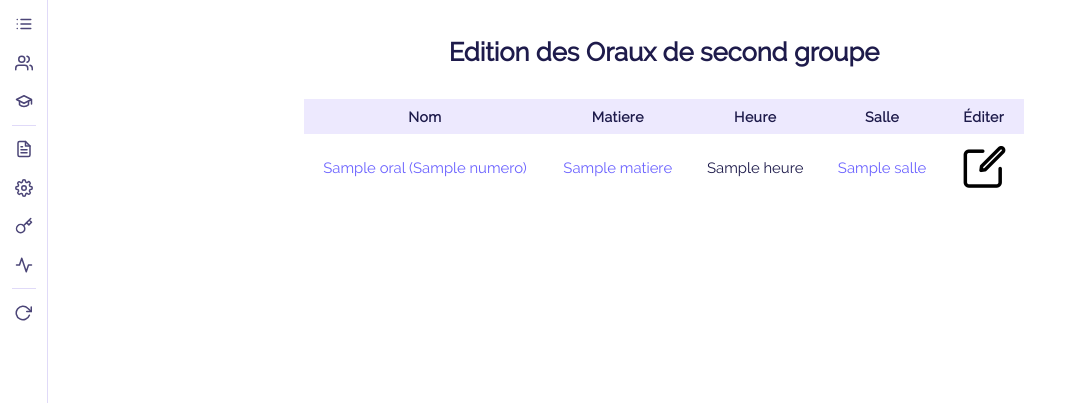
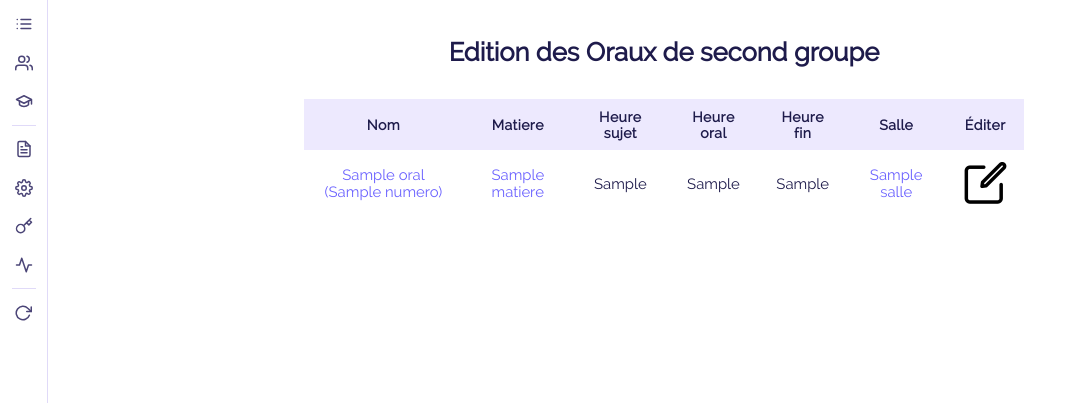
Before and after one commit to olivier-boesch/second-oral, a Python web app: template webserver/templates/index_gestion.html in a window 1280 px wide. Shown: the part 52-455 px from the top of the page, without its empty margins (0-1075 px from the left). Run offline with Jinja, Linux system fonts and the light colour scheme; the template is opened without the code that fills it: most values are stand-ins (such as "Sample title", 1, 10 or a date in 2020).

Commit message:
Enhance index_gestion.html to display subject, oral, and end times; update CHANGELOG accordingly.

```diff
--- a/webserver/templates/index_gestion.html
+++ b/webserver/templates/index_gestion.html
@@ -18,7 +18,13 @@
                 Matiere
             </th>
             <th>
-                Heure
+                Heure sujet
+            </th>
+            <th>
+                Heure oral
+            </th>
+            <th>
+                Heure fin
             </th>
             <th>
                 Salle
@@ -50,7 +56,21 @@
             {% else %}
             <td>
             {% endif %}
-                {{ oral['heure'] }}
+                {{ oral['heure_sujet'] }}
+            </td>
+            {% if oral['maj'] %}
+            <td class="red">
+            {% else %}
+            <td>
+            {% endif %}
+                {{ oral['heure_oral'] }}
+            </td>
+            {% if oral['maj'] %}
+            <td class="red">
+            {% else %}
+            <td>
+            {% endif %}
+                {{ oral['heure_fin'] }}
             </td>
             {% if oral['maj'] %}
             <td class="red">
```
Also changed, not shown: CHANGELOG.md.
